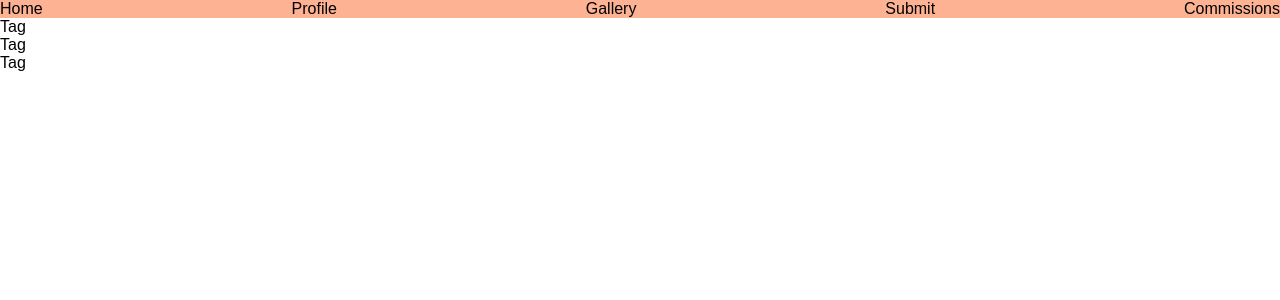
After one commit to XefiCodes/Lucat, a PHP site: page /HTML/homepage.html in a window 1280 px wide. The commit adds this page. Shown: the top 300 px of the page. Run offline with PHP 8.4, Linux system fonts and the light colour scheme.

Commit message:
HTML Homepage
CSS file on Styles folder won't link

```diff
--- /dev/null
+++ b/HTML/homepage.html
@@ -0,0 +1,36 @@
+<!DOCTYPE html>
+<html lang="en">
+<head>
+    <meta charset="UTF-8">
+    <meta http-equiv="X-UA-Compatible" content="IE=edge">
+    <meta name="viewport" content="width=device-width, initial-scale=1.0">
+    <title>Lucat | Home</title>
+    <link rel="stylesheet" href="Styles\index.css">
+</head>
+<body>
+
+    <div id="logo">
+        <!--Insert Logo Here-->
+    </div>
+
+    <div id="head-nav">
+
+        <div>Home</div>
+        <div>Profile</div>
+        <div>Gallery</div>
+        <div>Submit</div>
+        <div>Commissions</div>
+
+    </div>
+
+    <div id="lower-nav">
+
+        <div>Tag</div>
+        <div>Tag</div>
+        <div>Tag</div>
+
+    </div>
+
+
+</body>
+</html>
--- a/Styles/index.css
+++ b/Styles/index.css
@@ -167,3 +167,19 @@ nav ul li a:hover:after {
           transform: scaleY(1);
   opacity: 1;
 }
+
+
+
+/*
+
+CSS Testing Below
+
+*/
+
+#head-nav{
+  margin: 0;
+  overflow: hidden;
+  display: flex;
+  justify-content: space-between;
+  background-color: #FCB293;
+}
```
